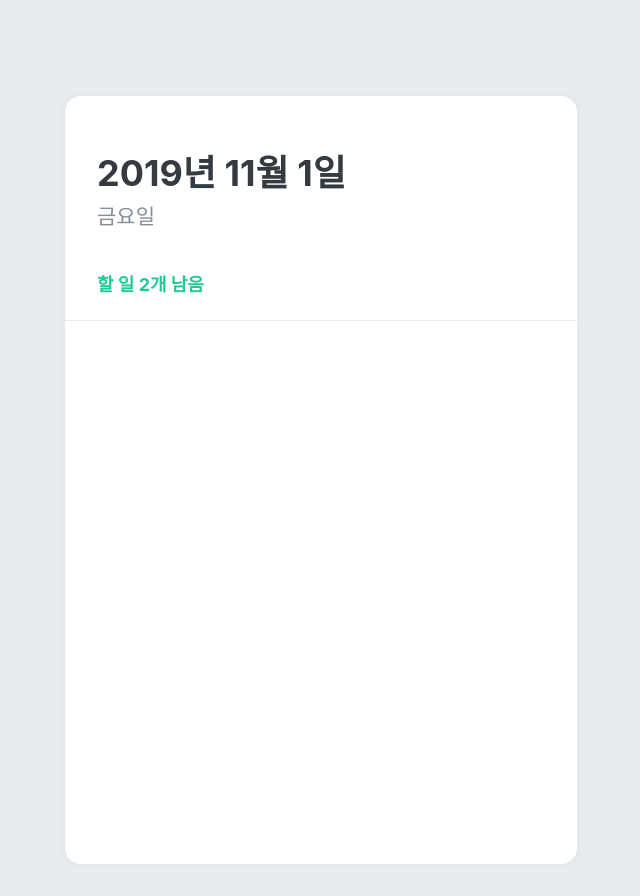
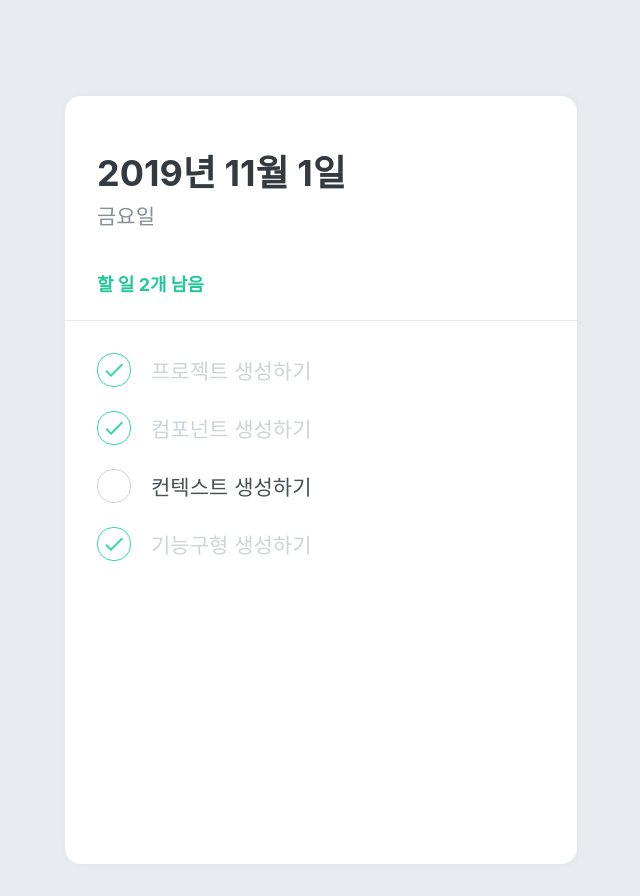
Before and after one commit to choisuyang/React-TodoList, a React (Create React App) app in the folder todolist/: page / in a window 1280 px wide. Shown: the whole page, without its empty margins (319-959 px from the left). Built offline with nearby package versions, Linux system fonts and the light colour scheme.

Commit message:
Make-TodoList

```diff
--- a/todolist/src/App.js
+++ b/todolist/src/App.js
@@ -2,6 +2,7 @@ import React from "react";
 import { createGlobalStyle } from "styled-components";
 import TodoTemplateBlock from "./components/TodoTemplate";
 import TodoHead from "./components/TodoHead";
+import TodoList from "./components/TodoList";
 
 const GlobalStyle = createGlobalStyle`
   body {
@@ -15,6 +16,7 @@ function App() {
       <GlobalStyle />
       <TodoTemplateBlock>
         <TodoHead />
+        <TodoList />
       </TodoTemplateBlock>
     </>
   );
--- /dev/null
+++ b/todolist/src/components/TodoList.js
@@ -0,0 +1,21 @@
+import React from "react";
+import styled from "styled-components";
+import TodoItem from "./TodoItem";
+
+const TodoListBlock = styled.div`
+  flex: 1;
+  padding: 20px 32px;
+  padding-bottom: 48px;
+  overflow-y: auto;
+`;
+
+export default function TodoList() {
+  return (
+    <TodoListBlock>
+      <TodoItem text="프로젝트 생성하기" done={true} />
+      <TodoItem text="컴포넌트 생성하기" done={true} />
+      <TodoItem text="컨텍스트 생성하기" done={false} />
+      <TodoItem text="기능구형 생성하기" done={true} />
+    </TodoListBlock>
+  );
+}
```
